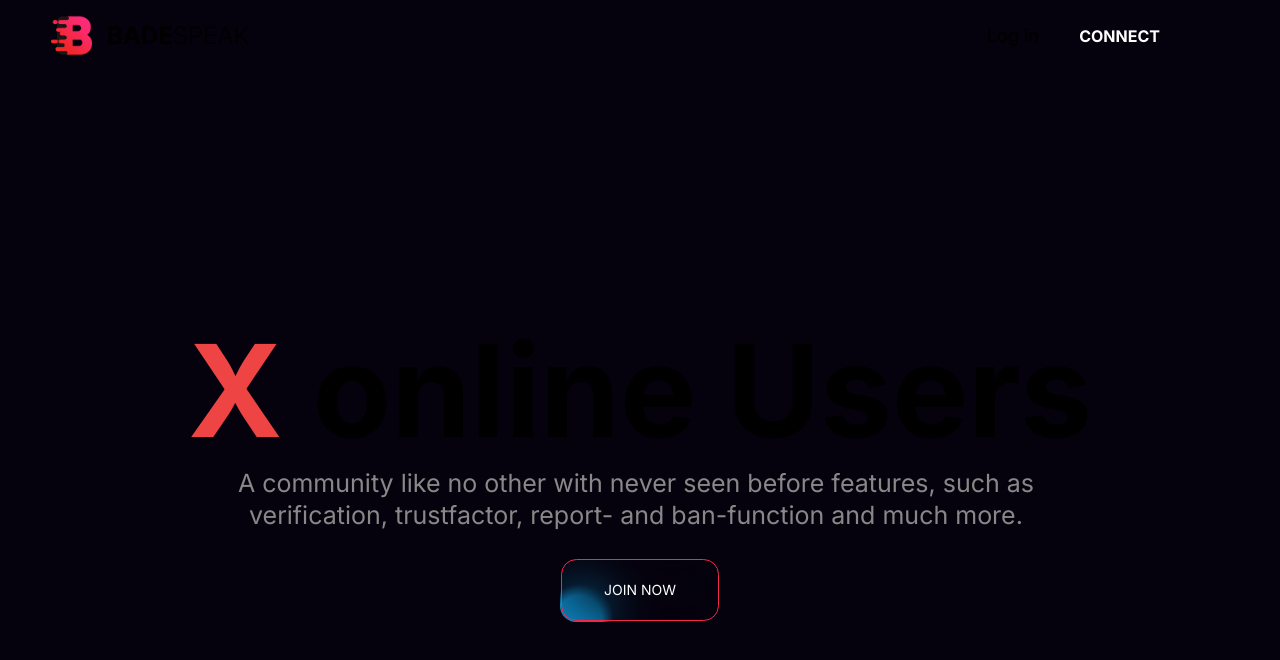
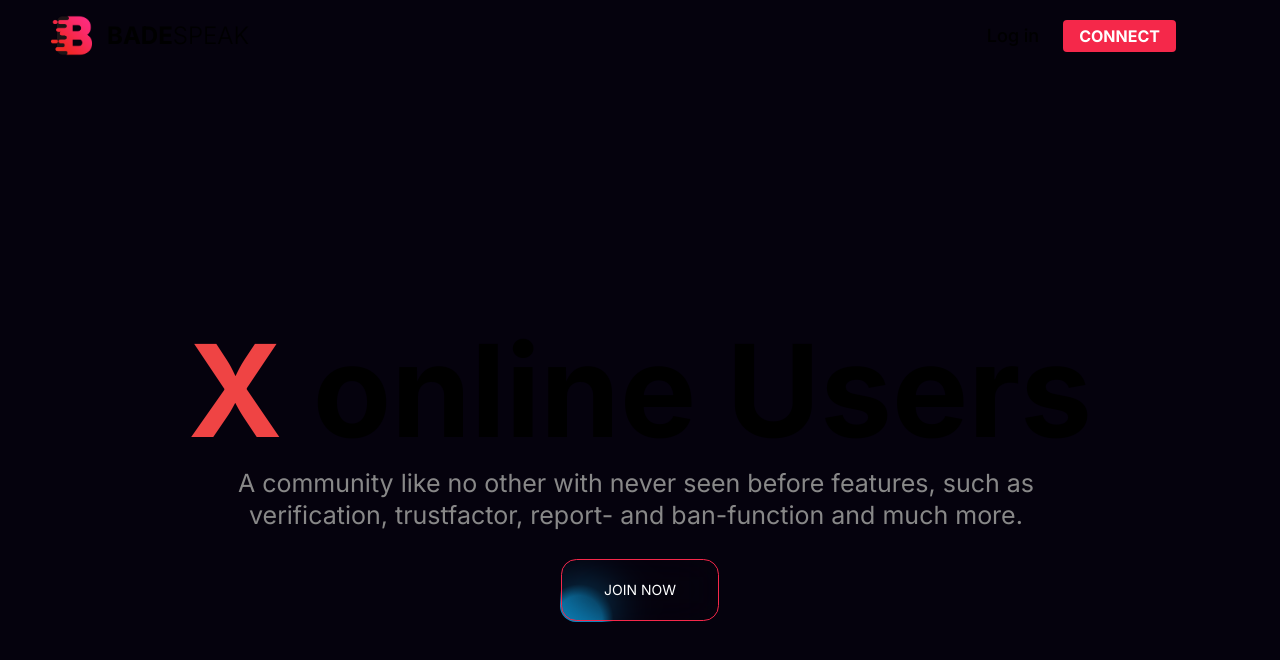
Before and after one commit to Badetuch/website_v3, a Next.js app: page / in a window 1280 px wide. Shown: the top 660 px of the page. Built offline with nearby package versions, Linux system fonts and the light colour scheme.

Commit message:
fixed header connect button

```diff
--- a/components/Header.tsx
+++ b/components/Header.tsx
@@ -70,7 +70,7 @@ const Header: React.FC = () => {
         </div>
         <div className="flex items-center text-right font-medium px-12 text-lg">
             <span className="px-2">Log in</span>
-        <button type="button" onClick={handleConnectClick} className="focus:outline-none text-white hover:bg-rose-600 focus:ring-0 focus:ring-offset-0 font-bold rounded text-base px-4 py-1 ml-4 me-2 dark:bg-connect-red dark:hover:bg-rose-600">
+        <button type="button" onClick={handleConnectClick} className="focus:outline-none text-white hover:bg-rose-600 focus:ring-0 focus:ring-offset-0 font-bold rounded text-base px-4 py-1 ml-4 me-2 bg-connect-red hover:bg-rose-600">
             CONNECT
             </button>
         </div>
```
